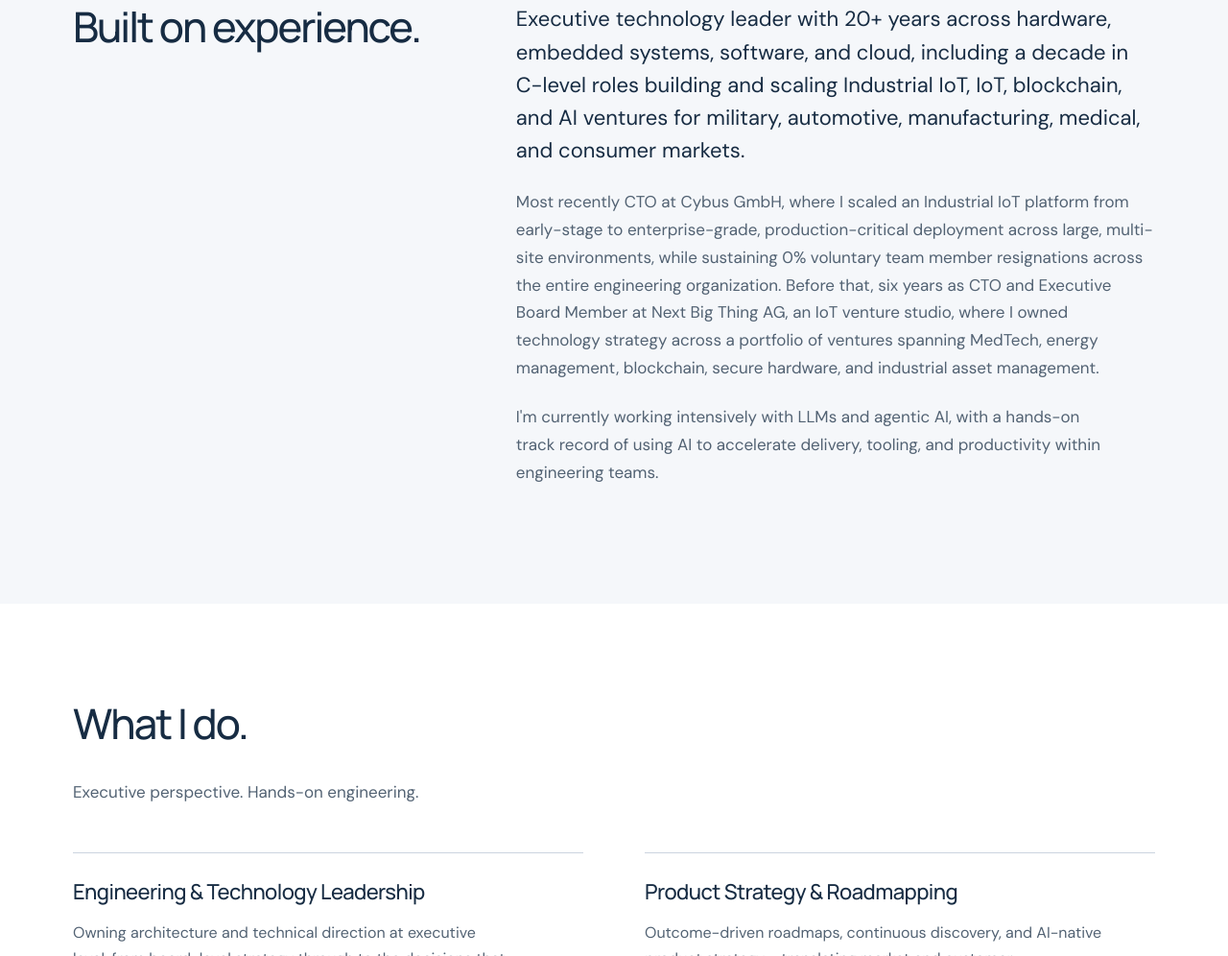
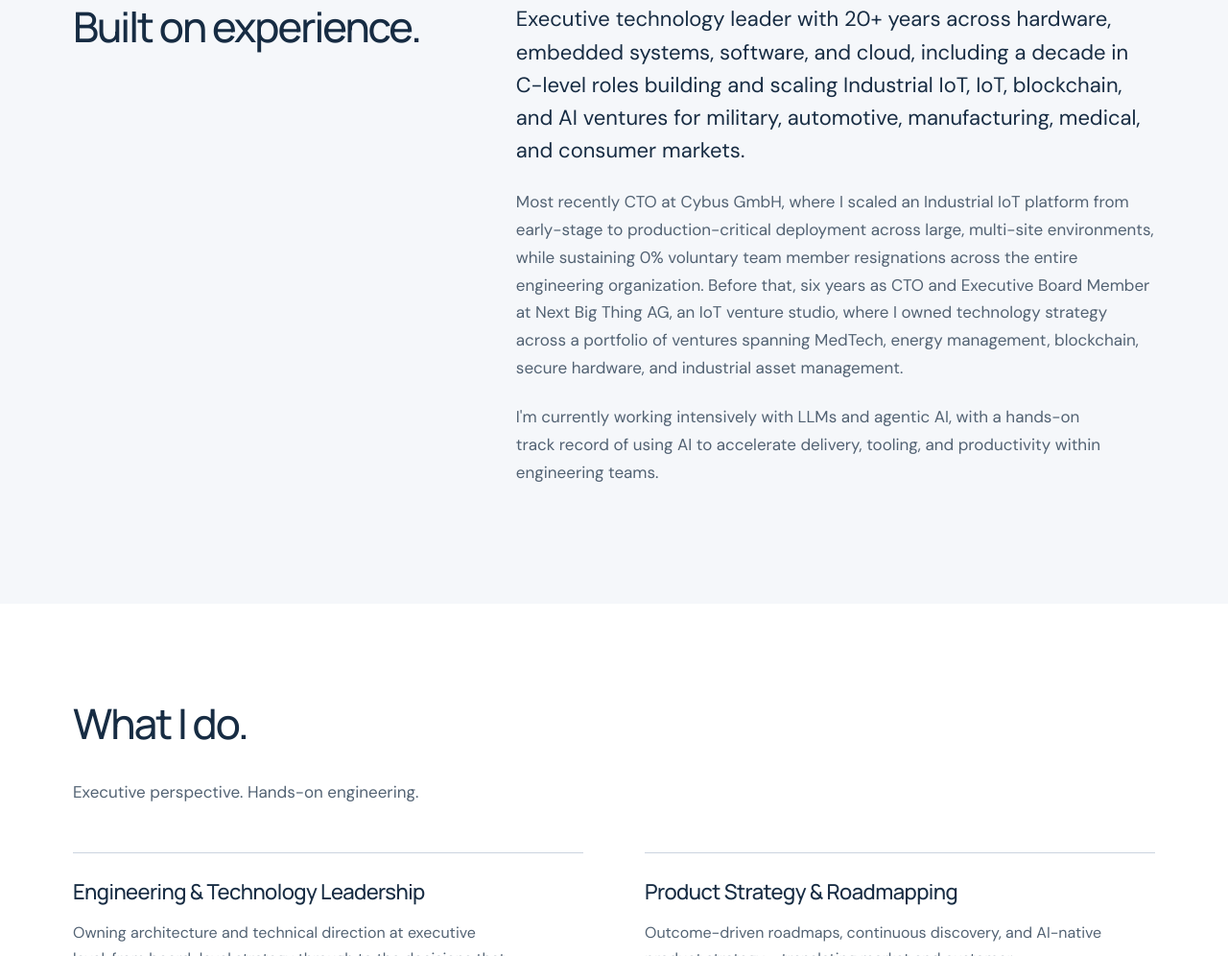
Before and after one commit to quarksus/skenderi-me, a plain HTML site: page index.html in a window 1280 px wide. Shown: the part 956-1952 px from the top of the page at 96% size. Drawn offline with Linux system fonts and the light colour scheme.

Commit message:
Drop "enterprise-grade" from the about text, and update the CV
The sentence already says "production-critical deployment across
large, multi-site environments", which is the substance.
"enterprise-scale pressure" in the scaling card is a different word and
stays.

Co-Authored-By: Claude Opus 5 <noreply@anthropic.com>

```diff
--- a/index.html
+++ b/index.html
@@ -53,7 +53,7 @@
     <div class="wrap">
       <h2>Built on experience.</h2>
       <p class="lede">Executive technology leader with 20+ years across hardware, embedded systems, software, and cloud, including a decade in C-level roles building and scaling Industrial IoT, IoT, blockchain, and AI ventures for military, automotive, manufacturing, medical, and consumer markets.</p>
-      <p>Most recently CTO at Cybus GmbH, where I scaled an Industrial IoT platform from early-stage to enterprise-grade, production-critical deployment across large, multi-site environments, while sustaining 0% voluntary team member resignations across the entire engineering organization. Before that, six years as CTO and Executive Board Member at Next Big Thing AG, an IoT venture studio, where I owned technology strategy across a portfolio of ventures spanning MedTech, energy management, blockchain, secure hardware, and industrial asset management.</p>
+      <p>Most recently CTO at Cybus GmbH, where I scaled an Industrial IoT platform from early-stage to production-critical deployment across large, multi-site environments, while sustaining 0% voluntary team member resignations across the entire engineering organization. Before that, six years as CTO and Executive Board Member at Next Big Thing AG, an IoT venture studio, where I owned technology strategy across a portfolio of ventures spanning MedTech, energy management, blockchain, secure hardware, and industrial asset management.</p>
       <p>I'm currently working intensively with LLMs and agentic AI, with a hands-on track record of using AI to accelerate delivery, tooling, and productivity within engineering teams.</p>
     </div>
   </section>
```
Also changed, not shown: 1 other file.
